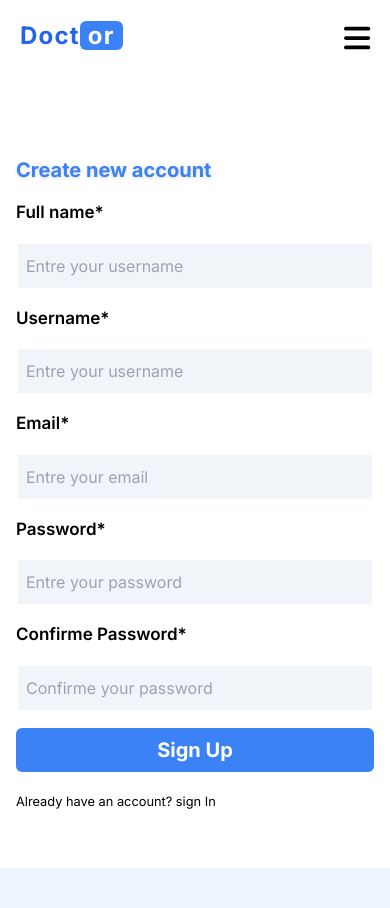
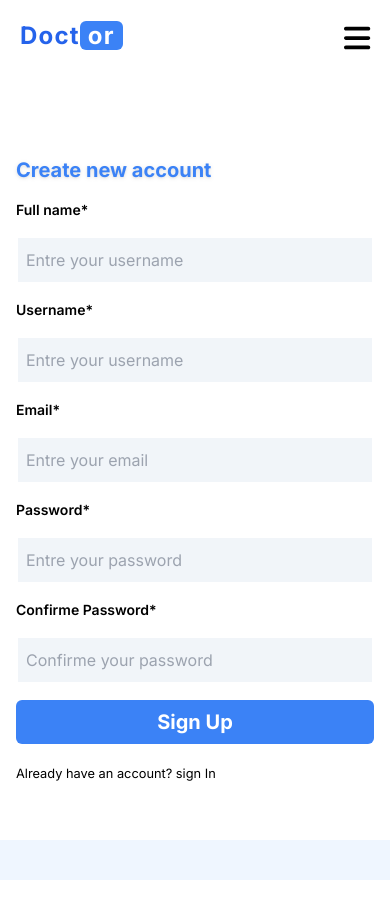
Before and after one commit to elongit/doctorAppointment-, a React (Vite) app in the folder my-app/: page /signUp in a window 390 px wide. After the commit the page ends 880 px from the top, so only its background shows below. Built offline with nearby package versions, Linux system fonts and the light colour scheme.

Commit message:
make the label tag smaller for small screen

```diff
--- a/my-app/src/pages/auth/signUp.jsx
+++ b/my-app/src/pages/auth/signUp.jsx
@@ -5,7 +5,7 @@ const SignUp = () => {
     <fieldset className="md:w-2/3 lg:w-2/4 m-auto mt-20 p-4  md:p-5 md:shadow-lg bg-white">
       <legend className="text-xl md:text-2xl font-bold text-primary-color drop-shadow">Create new account</legend>
       <form  className=" flex flex-col  gap-4">
-      <label htmlFor="fname" className="text-[17px] font-semibold ">Full name*</label>
+      <label htmlFor="fname" className="text-sm md:text-[17px] font-semibold ">Full name*</label>
         <input
           type="text"
           name="fname"
@@ -15,7 +15,7 @@ const SignUp = () => {
           outline-none "
         />
 
-        <label htmlFor="username" className="text-[17px] font-semibold">Username*</label>
+        <label htmlFor="username" className="text-sm md:text-[17px] font-semibold">Username*</label>
         <input
           type="text"
           name="username"
@@ -25,7 +25,7 @@ const SignUp = () => {
           outline-none "
         />
 
-        <label label htmlFor="email" className="text-[17px] font-semibold">Email*</label>
+        <label label htmlFor="email" className="text-sm md:text-[17px] font-semibold">Email*</label>
         <input
           type="email"
           name="email"
@@ -35,7 +35,7 @@ const SignUp = () => {
           outline-none "
         />
 
-        <label htmlFor="pass" className="text-[17px] font-semibold">Password*</label>
+        <label htmlFor="pass" className="text-sm md:text-[17px] font-semibold">Password*</label>
         <input
           type="password"
           name="pass"
@@ -45,7 +45,7 @@ const SignUp = () => {
              transition-all bg-slate-100 h-12 outline-none"
         />
 
-        <label htmlFor="Cpass" className="text-[17px] font-semibold">Confirme Password*</label>
+        <label htmlFor="Cpass" className="text-sm md:text-[17px] font-semibold">Confirme Password*</label>
         <input
           type="password"
           name="Cpass"
```
